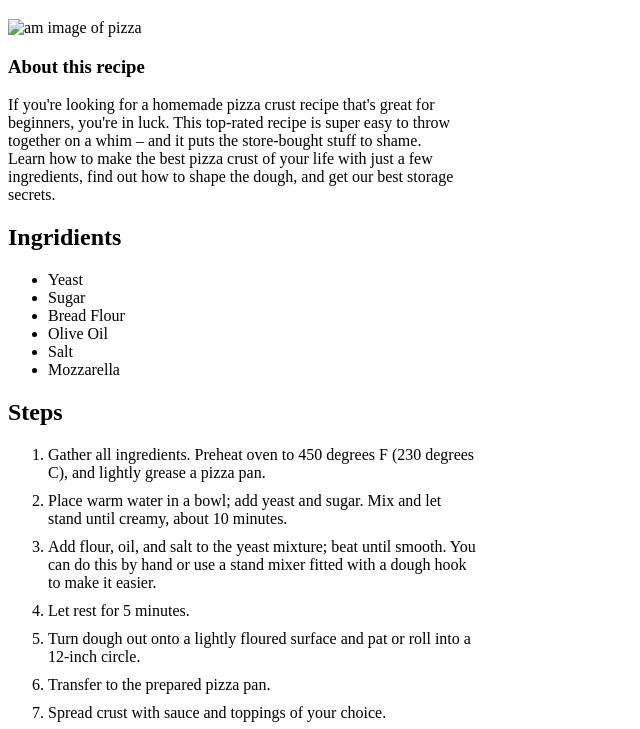
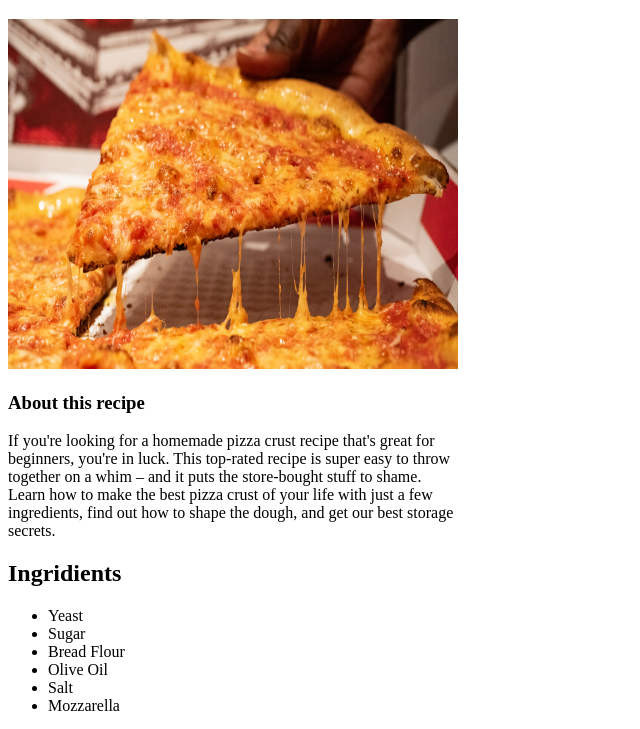
Before and after one commit to Intumor/odin-recepies, a plain HTML site: page recipes/pizza.html in a window 1280 px wide. Shown: the part 61-790 px from the top of the page, without its empty margins (0-640 px from the left). Drawn offline with Linux system fonts and the light colour scheme; the site is published under a folder, as on GitHub Pages, so addresses that start at the root find nothing.

Commit message:
Try to fix the image of pizza

```diff
--- a/recipes/pizza.html
+++ b/recipes/pizza.html
@@ -6,7 +6,7 @@
 </head>
 <body>
   <h1>Pizza</h1>
-  <img src="/images/pizza.jpg" alt="am image of pizza" width="450" height="350">
+  <img src="../images/pizza.jpg" alt="an image of pizza" width="450" height="350">
   <h3>About this recipe</h3>
   <p style="width: 450px;">If you're looking for a homemade pizza crust recipe that's great for beginners, you're in luck. This top-rated recipe is super easy to throw together on a whim &#8211 and it puts the store-bought stuff to shame. Learn how to make the best pizza crust of your life with just a few ingredients, find out how to shape the dough, and get our best storage secrets.</p>
 
```
